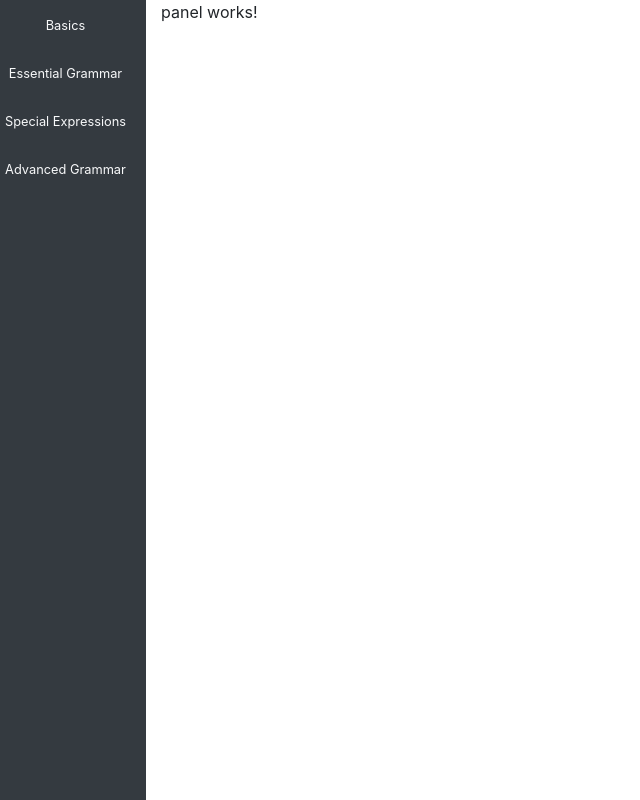
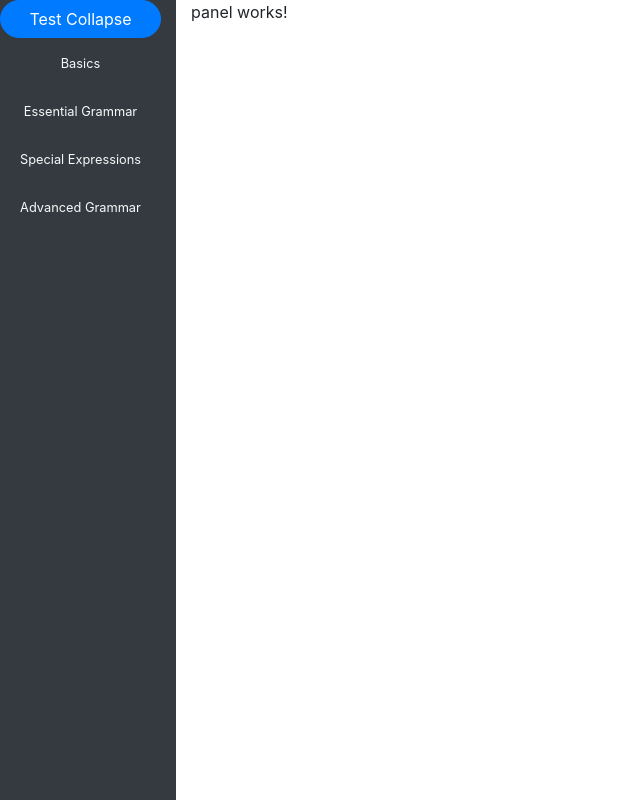
Before and after one commit to daverencordero/tae-kim-guidetojapanese-desktop, an Angular app in the folder guidetojapanese/: page / in a window 1280 px wide. Shown: the whole page, without its empty margins (0-640 px from the left). Built offline with nearby package versions, Linux system fonts and the light colour scheme.

Commit message:
Collapse Button

```diff
--- a/guidetojapanese/angular.json
+++ b/guidetojapanese/angular.json
@@ -28,6 +28,7 @@
               "src/styles.css"
             ],
             "scripts": [
+              "node_modules/jquery/dist/jquery.min.js",
               "node_modules/bootstrap/dist/js/bootstrap.min.js"
             ]
           },
--- a/guidetojapanese/src/app/navigation/navigation.component.html
+++ b/guidetojapanese/src/app/navigation/navigation.component.html
@@ -1,8 +1,20 @@
 <!-- Side bar implementation -->
+<div class="container">
   <div class="row">
     <!-- List Group -->
     <ul class="list-group bg-dark rounded-0 border-0 vh-100">
         <!-- Section Title -->
+        <!-- Dropdown -->
+        <div class="btn btn-primary rounded-pill text-center" data-toggle="collapse" href="#collapse1" role="button">Test Collapse</div>
+        <div class="row">
+          <div class="col">
+            <div class="collapse" id="collapse1">
+              <div class="btn btn-primary">testing</div>
+            </div>
+          </div>
+        </div>
+        <!-- Dropdown END -->
+
         <li class="list-group-item text-light bg-dark border-0 text-center">
             <small>Basics</small>
         </li>
@@ -18,3 +30,4 @@
     </ul>
     <!-- List Group END-->
   </div>
+</div>
```
Lines whose indentation alone changed are shown as unchanged.
